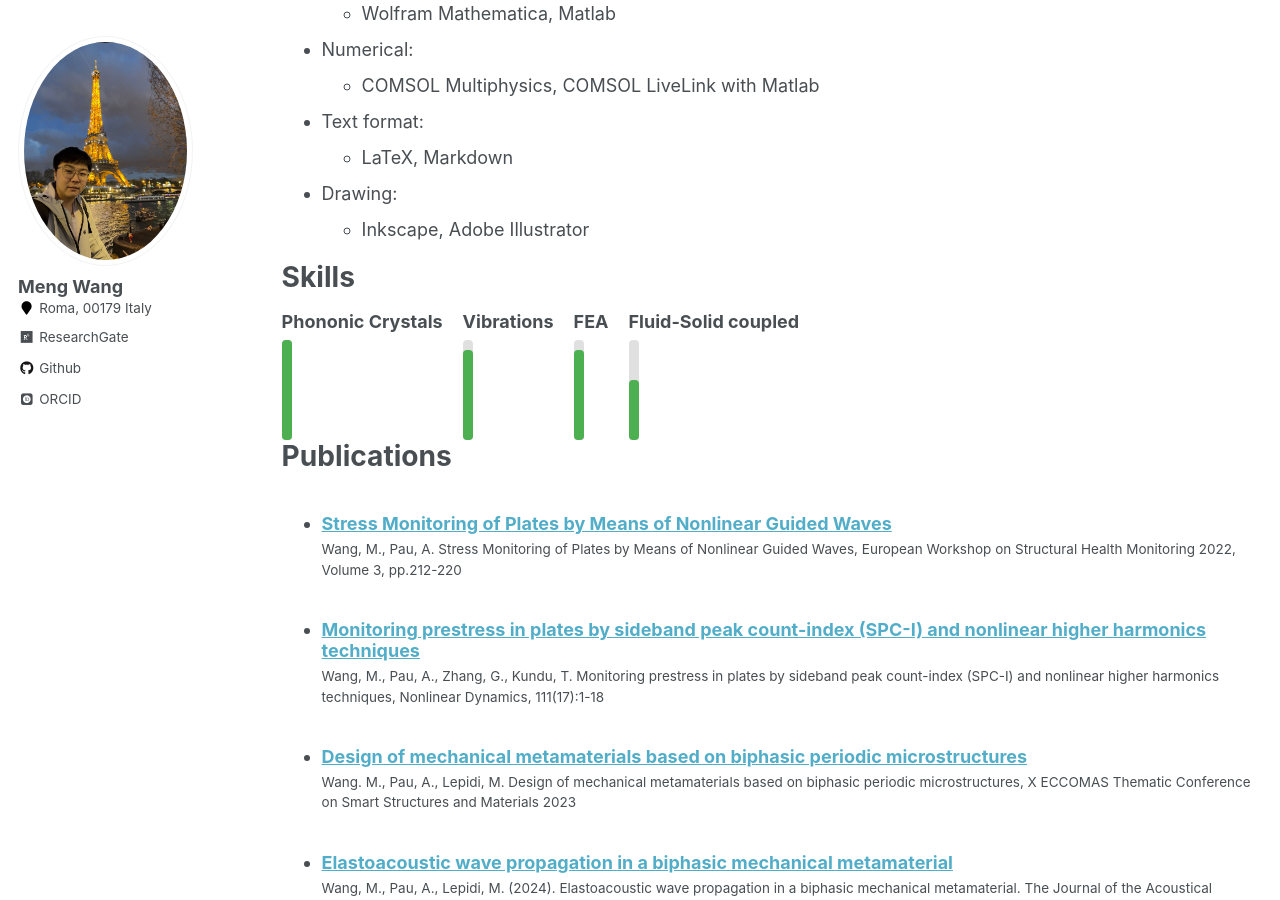
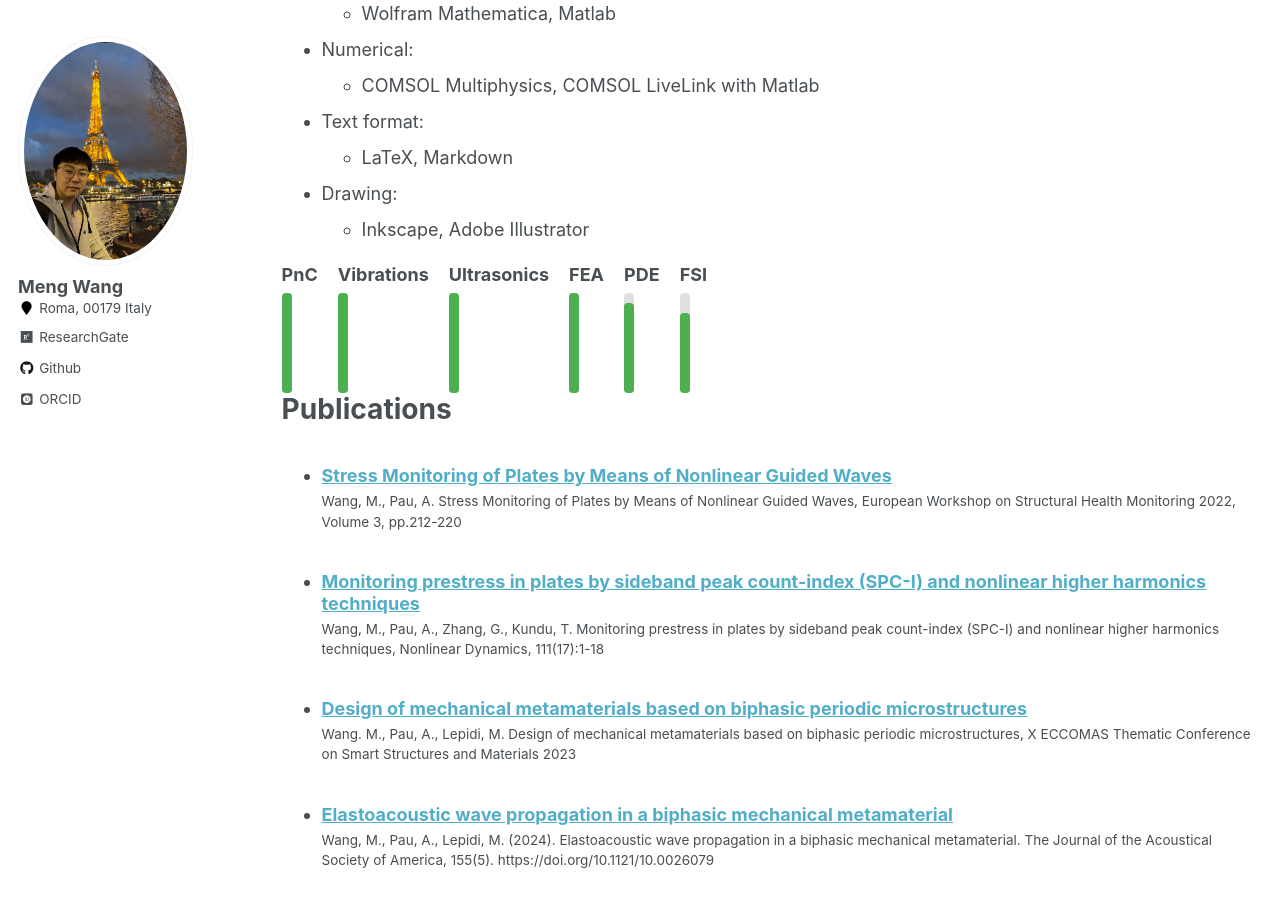
Before and after one commit to wang-meng-web/wang-meng-web.github.io, a Jekyll site: the page built from _pages/cv.md, in a window 1280 px wide and 900 px high, scrolled down 389 px. Built offline with Jekyll 4.4.1, drawn with Linux system fonts in a browser that asks for light colours; some web fonts are replaced.

Commit message:
Update cv.md

```diff
--- a/_pages/cv.md
+++ b/_pages/cv.md
@@ -27,12 +27,10 @@ Skills
 * Drawing:
   * Inkscape, Adobe Illustrator
 
-# Skills
-
 <div style="display: flex; align-items: flex-end; gap: 20px;">
 
   <div>
-    <strong>Phononic Crystals</strong><br>
+    <strong>PnC</strong><br>
     <div style="background-color: #e0e0e0; border-radius: 4px; width: 10px; height: 100px; margin-top: 5px; position: relative;">
       <div style="background-color: #4CAF50; width: 10px; height: 100%; border-radius: 4px; position: absolute; bottom: 0;"></div>
     </div>
@@ -41,21 +39,35 @@ Skills
   <div>
     <strong>Vibrations</strong><br>
     <div style="background-color: #e0e0e0; border-radius: 4px; width: 10px; height: 100px; margin-top: 5px; position: relative;">
-      <div style="background-color: #4CAF50; width: 10px; height: 90%; border-radius: 4px; position: absolute; bottom: 0;"></div>
+      <div style="background-color: #4CAF50; width: 10px; height: 100%; border-radius: 4px; position: absolute; bottom: 0;"></div>
+    </div>
+  </div>
+
+  <div>
+    <strong>Ultrasonics</strong><br>
+    <div style="background-color: #e0e0e0; border-radius: 4px; width: 10px; height: 100px; margin-top: 5px; position: relative;">
+      <div style="background-color: #4CAF50; width: 10px; height: 100%; border-radius: 4px; position: absolute; bottom: 0;"></div>
     </div>
   </div>
 
   <div>
     <strong>FEA</strong><br>
     <div style="background-color: #e0e0e0; border-radius: 4px; width: 10px; height: 100px; margin-top: 5px; position: relative;">
+      <div style="background-color: #4CAF50; width: 10px; height: 100%; border-radius: 4px; position: absolute; bottom: 0;"></div>
+    </div>
+  </div>
+
+  <div>
+    <strong>PDE</strong><br>
+    <div style="background-color: #e0e0e0; border-radius: 4px; width: 10px; height: 100px; margin-top: 5px; position: relative;">
       <div style="background-color: #4CAF50; width: 10px; height: 90%; border-radius: 4px; position: absolute; bottom: 0;"></div>
     </div>
   </div>
 
   <div>
-    <strong>Fluid-Solid coupled</strong><br>
+    <strong>FSI</strong><br>
     <div style="background-color: #e0e0e0; border-radius: 4px; width: 10px; height: 100px; margin-top: 5px; position: relative;">
-      <div style="background-color: #4CAF50; width: 10px; height: 60%; border-radius: 4px; position: absolute; bottom: 0;"></div>
+      <div style="background-color: #4CAF50; width: 10px; height: 80%; border-radius: 4px; position: absolute; bottom: 0;"></div>
     </div>
   </div>
 
```
